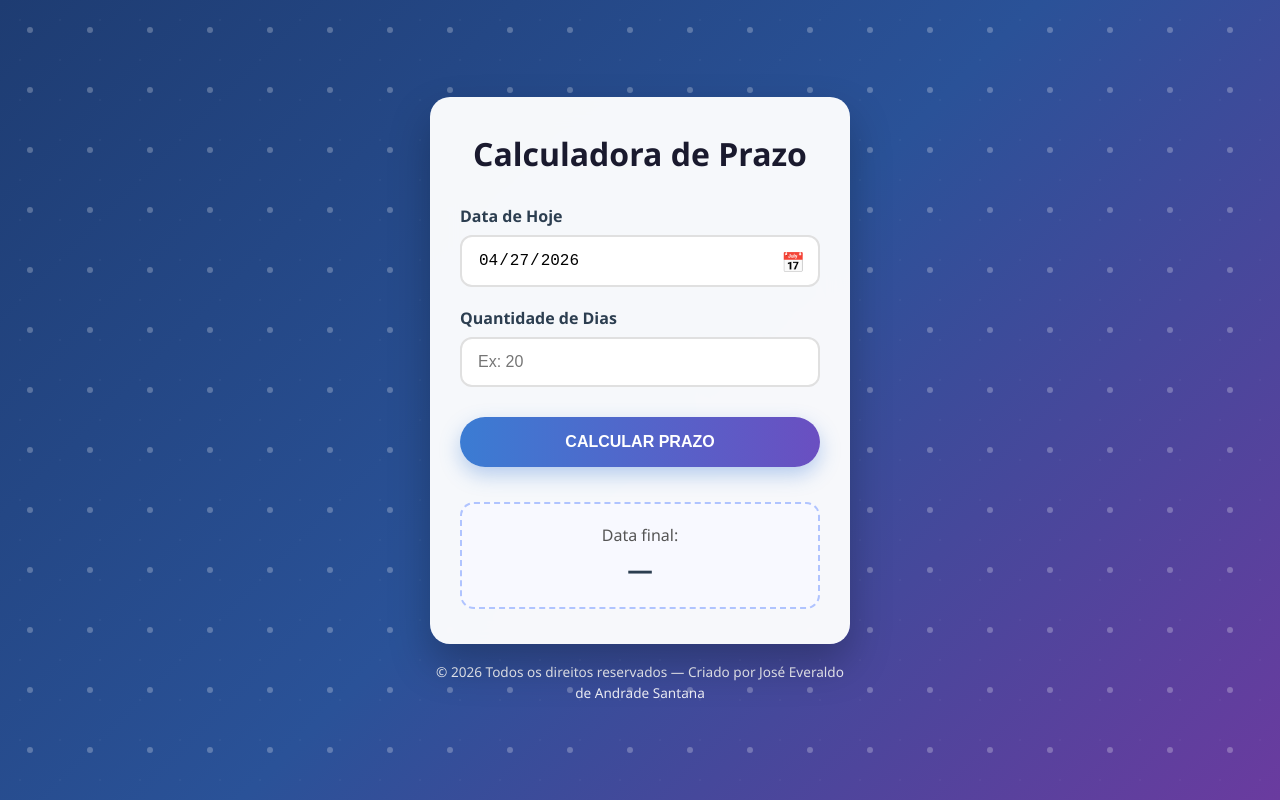
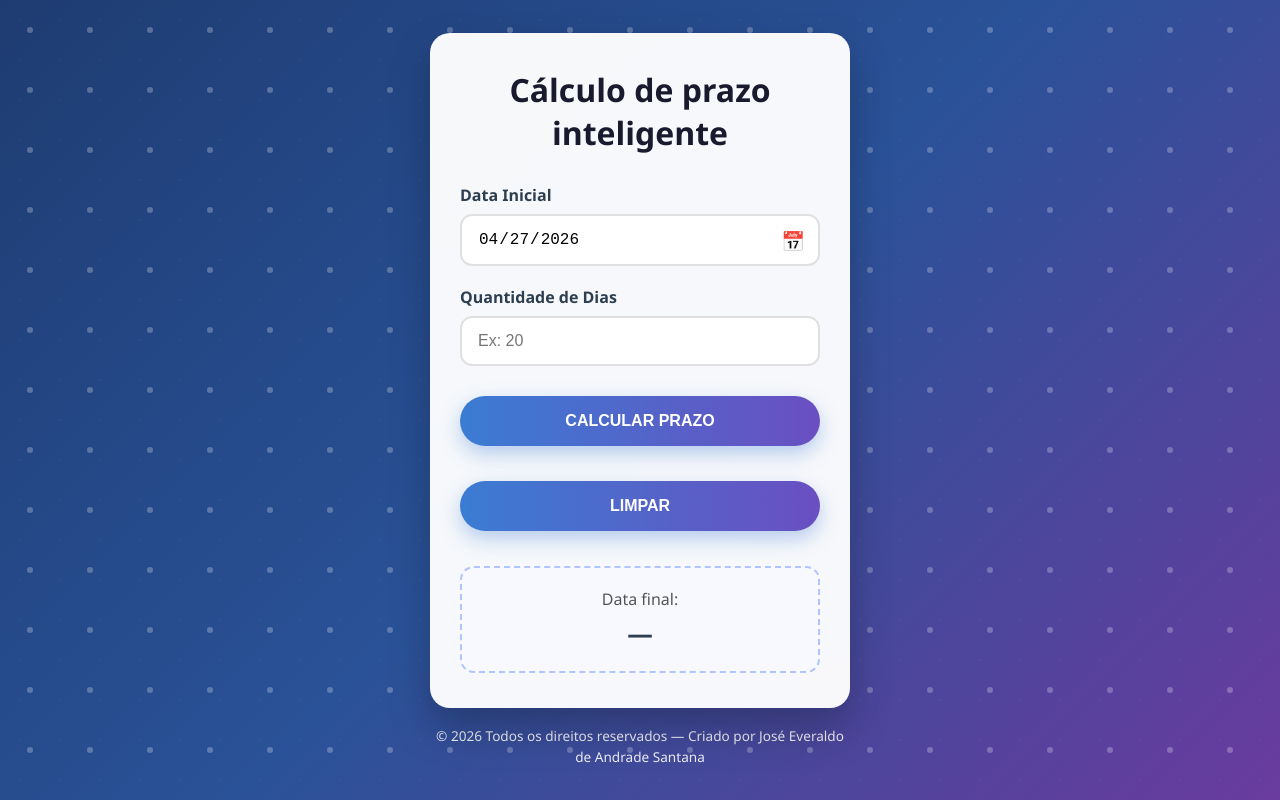
Before and after one commit to joseandrade17/PrazoInteligente, a plain HTML site: page index.html in a window 1280 px wide. Drawn offline with Linux system fonts and the light colour scheme.

Commit message:
Update index.html with clear button
Added a clear button to reset the input fields.

```diff
--- a/index.html
+++ b/index.html
@@ -1,17 +1,18 @@
+<!-- index.html -->
 <!DOCTYPE html>
 <html lang="pt-BR">
 <head>
   <meta charset="UTF-8" />
   <meta name="viewport" content="width=device-width, initial-scale=1.0" />
-  <title>Calculadora de Prazo</title>
+  <title>Cálculo de prazo inteligente</title>
   <link rel="stylesheet" href="style.css" />
 </head>
 <body>
   <div class="pagina">
     <div class="container">
-      <h1>Calculadora de Prazo</h1>
+      <h1>Cálculo de prazo inteligente</h1>
 
-      <label for="dataInicial">Data de Hoje</label>
+      <label for="dataInicial">Data Inicial</label>
       <div class="input-wrapper">
         <input type="date" id="dataInicial" />
         <span class="calendar-icon">📅</span>
@@ -21,6 +22,7 @@
       <input type="number" id="dias" placeholder="Ex: 20" min="1" />
 
       <button onclick="calcularPrazo()">CALCULAR PRAZO</button>
+      <button class="btn-limpar" onclick="limparCampos()">LIMPAR</button>
 
       <div class="resultado" id="resultado">
         <span>Data final:</span>
```
